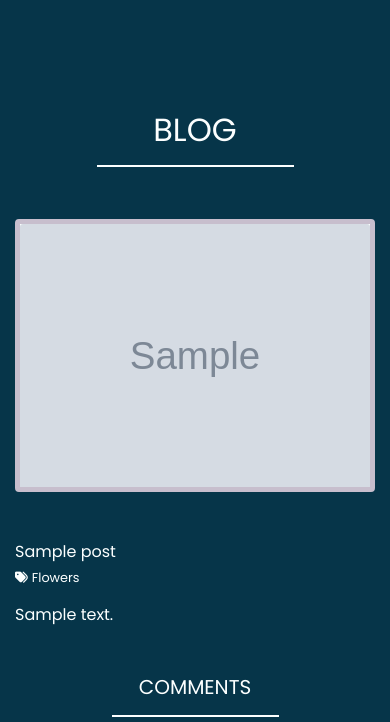
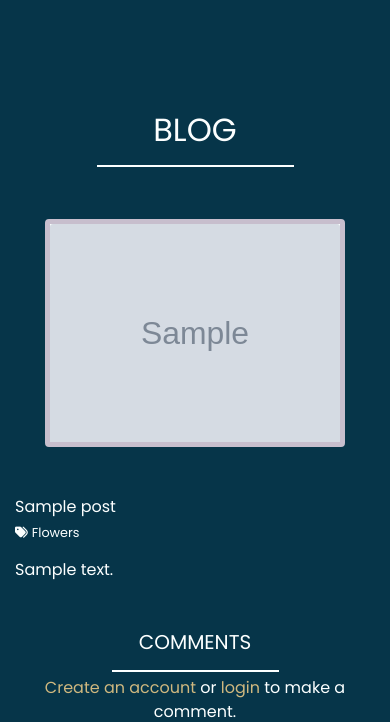
Before and after one commit to Chris-McGonigle/island-flowers, a Django app: page /blog/1/ in a window 390 px wide. Shown: the part 69-791 px from the top of the page. Run offline with Django 3.2, Linux system fonts and the light colour scheme; data comes from the database, SQL or seed files in the repository; tables that the repository leaves empty hold one stand-in row (values such as "Sample post"); grey boxes marked "Sample" are stand-in pictures; some libraries are stand-ins or nearby versions.

Commit message:
Add extra margin to blog ost section on mobile devices

```diff
--- a/static/css/base.css
+++ b/static/css/base.css
@@ -262,6 +262,7 @@ input[name='q']::placeholder {
   border: #c7becd 5px solid;
   border-radius: 0.25rem !important;
   background: #fcffff;
+  margin: 10px;
 
 }
 
@@ -404,6 +405,13 @@ color: #17a2b8; /* text-info */
   }
 }
 
+/* Extra margin on blog post section on mobile devices */
+@media (max-width: 575px) {
+  .image-container {
+    margin: 30px;
+  }
+}
+
 /* fixed top navbar only on medium and up */
 @media (min-width: 992px) {
     .fixed-top-desktop-only {
```
